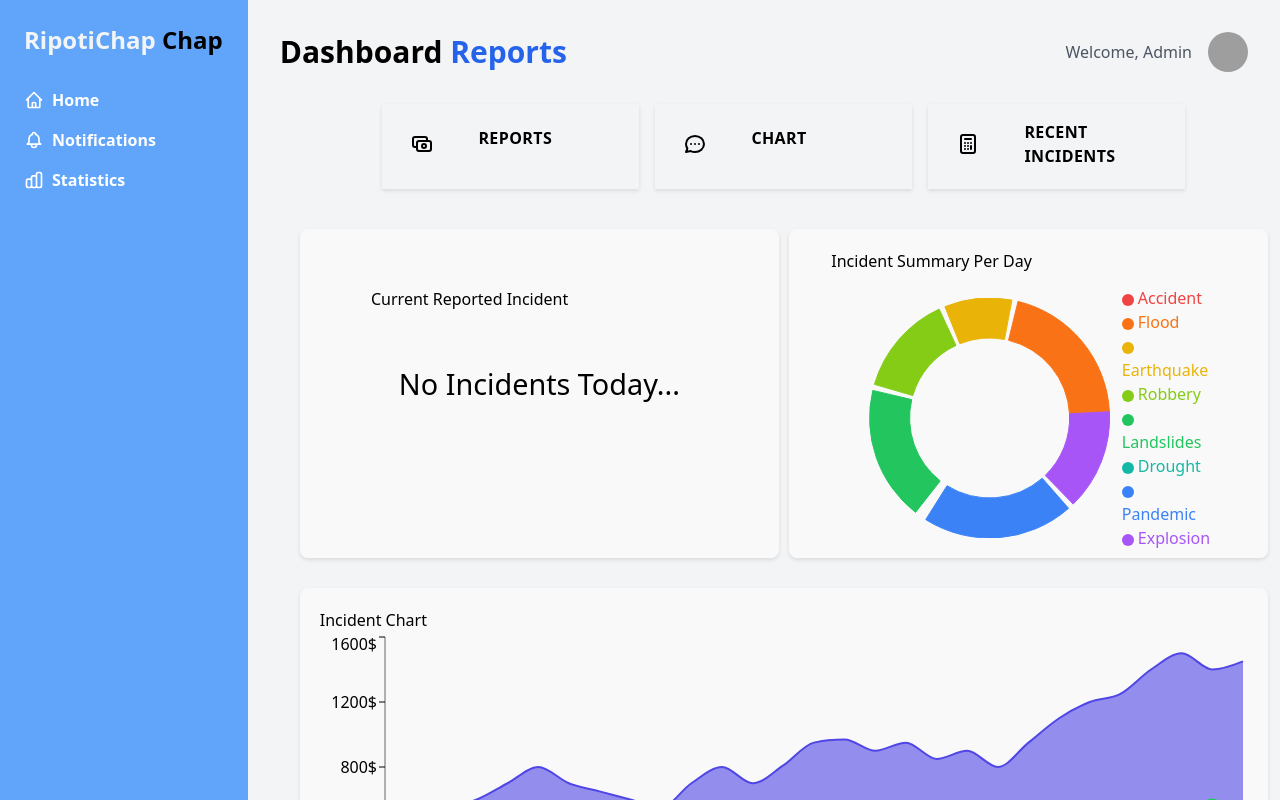
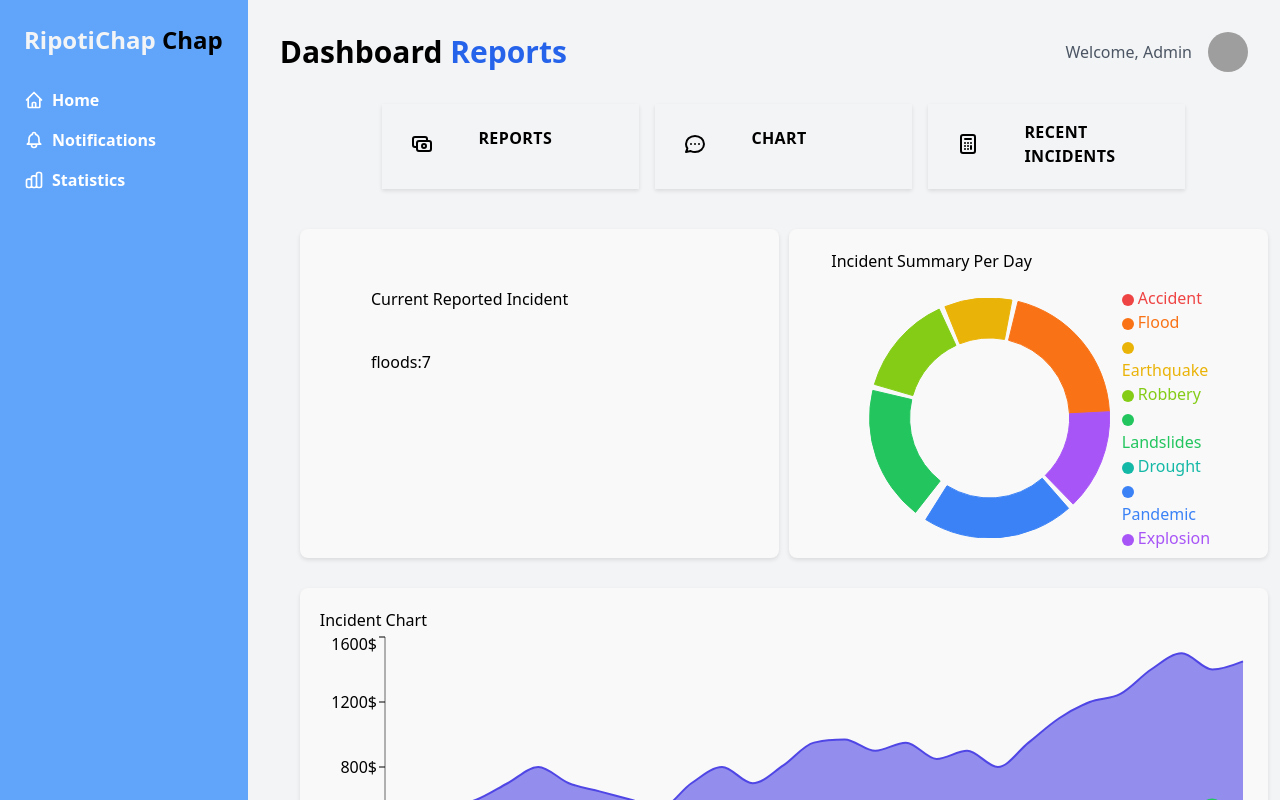
Before and after one commit to ian-veteran/Incident_Reporter_v1, a React (Vite) app: page /dashboard/stats in a window 1280 px wide. Shown: the top 800 px of the page. Built offline with nearby package versions, Linux system fonts and the light colour scheme; grey boxes are pictures that could not be loaded.

Commit message:
solved_notification_updates

```diff
--- a/src/features/report/incidentSlice.js
+++ b/src/features/report/incidentSlice.js
@@ -62,6 +62,9 @@ const incidentSlice = createSlice({
 });
 
 export const selectIncidentCount = (state) => state.incident.incidents.length;
+export const selectFloodIncidentCount = (state) =>
+  state.incident.incidents.filter((incident) => incident.type === "Flood").length;
+
 
 export const { addIncident, setIncidents } = incidentSlice.actions;
 export default incidentSlice.reducer;
--- a/src/features/responder/Notifications.jsx
+++ b/src/features/responder/Notifications.jsx
@@ -2,7 +2,7 @@ import React, { useEffect } from "react";
 import { Link } from "react-router-dom";
 import { useDispatch, useSelector } from "react-redux";
 import supabase from "../../service/supabase";
-import { setIncidents, selectIncidentCount } from "../report/incidentSlice";
+import { setIncidents,addIncident ,selectIncidentCount } from "../report/incidentSlice";
 
 function Notifications() {
   const dispatch = useDispatch();
--- a/src/statistics/IncomingIncidents.jsx
+++ b/src/statistics/IncomingIncidents.jsx
@@ -42,7 +42,7 @@ function IncomingIncidents() {
     <StyledToday>
       <h1>Current Reported Incident</h1>
 
-      {!isLoading ? (
+      {/*{!isLoading ? (
         incident?.length > 0 ? (
           <TodayList>
             {incident.map((incident) => (
@@ -54,7 +54,11 @@ function IncomingIncidents() {
         )
       ) : (
         <Spinner />
-      )}
+      )}*/}
+
+    <h1>floods:7</h1>
+
+
     </StyledToday>
   );
 }
--- a/src/statistics/TodayIncident.jsx
+++ b/src/statistics/TodayIncident.jsx
@@ -27,6 +27,7 @@ function TodayIncident({ incident }) {
     <StyledTodayIncident>
       {type === "unconfirmed" && <Tag type="green">Reported</Tag>}
       {type === "confirmed" && <Tag type="Red">Dispatched</Tag>}
+    <h1>xmxms</h1>
     </StyledTodayIncident>
   );
 }
```
